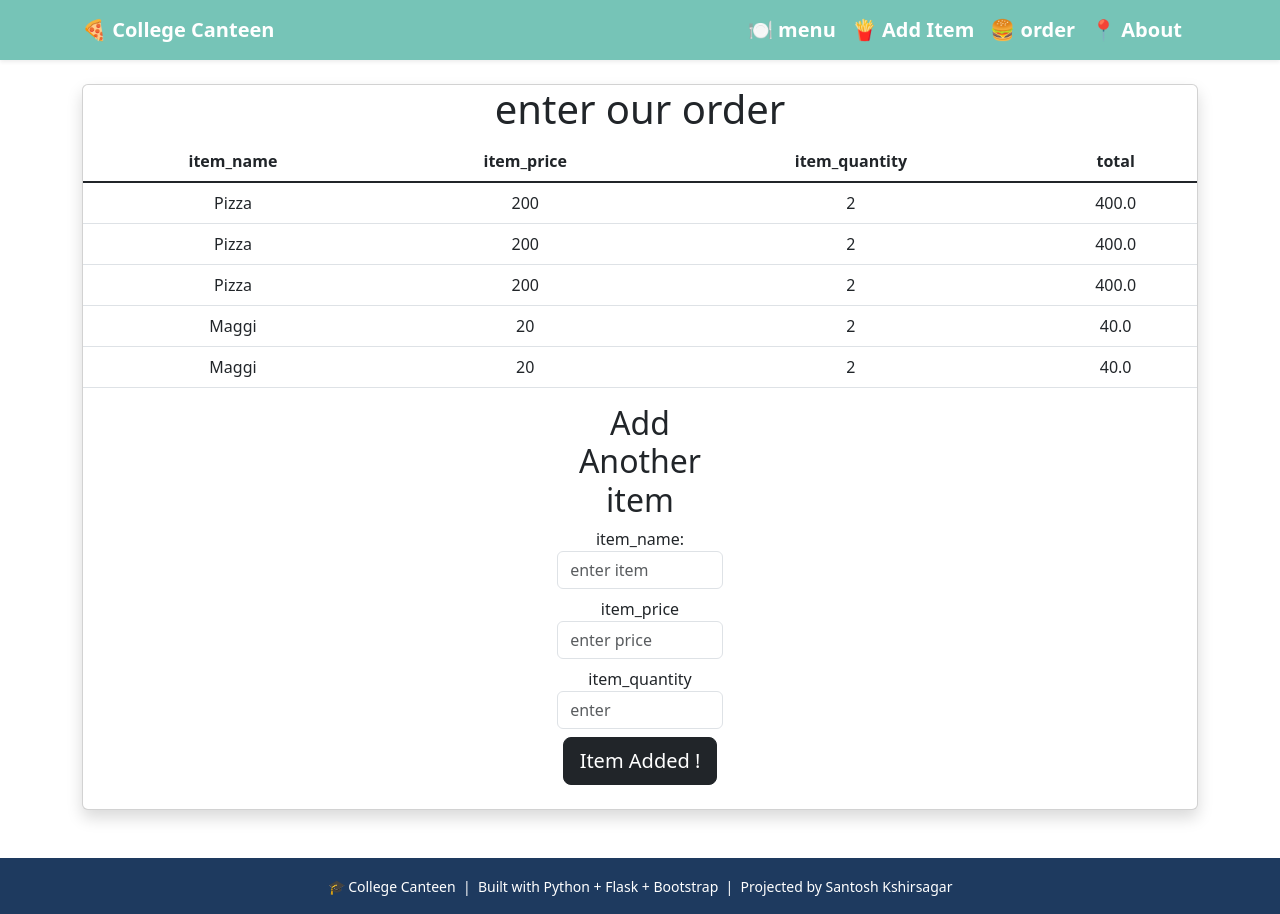
After one commit to santoshkshirsagar8989-cyber/PYTHON_PROGRAMS, a Flask app: page /order in a window 1280 px wide. The commit adds this page. Run offline with Flask 3, Linux system fonts and the light colour scheme; data comes from the database, SQL or seed files in the repository; both versions use the stored data as it was after the commit.

Commit message:
After long days Day 7-Day 12

```diff
--- a/app.py
+++ b/app.py
@@ -1,24 +1,22 @@
-# Flask is a micro web frame work writeen in python
-# Flask concept
-#   Browser(crome)request-->Flask-->python code
-#   Browser(crome)<--response<--Flask<--python code
-from tkinter import Menu
+from flask import Flask, render_template, request, redirect, url_for, flash
+from database import get_db as get_db_menus, init_db as init_db_menus
+from database1 import get_db as get_db_orders, init_db as init_db_orders
+app = Flask(__name__)
+app.secret_key = 'project2026'
 
-from flask import Flask, render_template
-
-app = Flask(__name__)
+items=[]
 
 Menus = [
     {"name":"pizza","price":100},
     {"name":"Burger","price":50},
     {"name":"Sandwich","price":75},
-    {"name":"Pasta","price":120}
+    {"name":"Pasta","price":120},
+    {"name":"Vadapav","price":30}
 ]
-
 
 @app.route('/')
 def home():
-    return render_template('home.html',Menus=Menus)
+    return render_template('home.html',)
 
 @app.route('/base')
 def base():
@@ -28,5 +26,71 @@ def base():
 def about():
     return render_template('about.html')
 
+@app.route('/order', methods=['GET', 'POST'])
+def order():
+    if request.method == 'POST':
+        name = request.form.get('name')
+        price = request.form.get('price')
+        quantity  = request.form.get('quantity')
+
+        if not name or not price or not quantity:
+            flash('please provide both name ans price','danger')
+            return render_template("order.html")
+        conn = get_db_orders()
+        conn.execute(''' INSERT INTO allorder(name,price,quantity) VALUES(?,?,?)''',
+                    (name,price,quantity)
+                    )
+
+        conn.commit()
+        conn.close()
+
+        flash('Order added successfully','success')
+        return redirect(url_for('order'))
+
+    conn = get_db_orders()
+    items = conn.execute('SELECT * FROM allorder').fetchall()
+    conn.close()
+    return render_template('order.html', items=items)
+
+
+@app.route("/menu")
+def menu():
+    conn = get_db_menus()
+    menus = conn.execute('SELECT * FROM menus ORDER BY price DESC').fetchall()
+    conn.close()
+    return render_template('menu.html', menus=menus)
+
+@app.route('/add_item', methods=['GET', 'POST'])
+def add_item():
+    if request.method == "POST":
+        name = request.form.get('name')
+        price = request.form.get('price')
+
+        if not name or not price :
+            flash('please provide both name ans price','danger')
+            return render_template("add_item.html")
+        conn = get_db_menus()
+        conn.execute(''' INSERT INTO menus(name,price) VALUES(?,?)''',
+                    (name,price)
+                    )
+
+        conn.commit()
+        conn.close()
+
+        conn =get_db_menus()
+        conn.execute('''SELECT * FROM menus
+                     WHERE price = ?''',(price,)).fetchall()
+        conn.commit()
+        conn.close()
+
+        new_item={"name":name,"price":price}
+        Menus.append(new_item)
+        flash(f"{name} added successfully","success")
+        return redirect(url_for('menu'))
+
+    return render_template('add_item.html')
+
 if __name__ == "__main__":
+    init_db_menus()
+    init_db_orders()
     app.run(debug=True)
--- /dev/null
+++ b/database1.py
@@ -0,0 +1,28 @@
+import sqlite3
+from flask import Flask, render_template, request, flash
+app = Flask(__name__)
+app.secret_key = "kshirsagar"
+
+# 2 functions
+def get_db():
+    """"Database Connection"""
+    conn = sqlite3.connect('myorder.db')
+    conn.row_factory = sqlite3.Row
+    return conn
+
+def init_db():
+    """Create Table"""
+    conn = get_db()
+    conn.execute('''CREATE TABLE IF NOT EXISTS allorder
+                 (id INTEGER PRIMARY KEY AUTOINCREMENT,
+                 name TEXT NOT NULL,
+                 quantity INTEGER NOT NULL,
+                 price INTEGER NOT NULL)
+                 ''')
+
+    conn.commit()
+    conn.close()
+
+if __name__ == "__main__":
+    init_db()
+    app.run(debug=True)
--- a/templates/about.html
+++ b/templates/about.html
@@ -1,11 +1,11 @@
 {% extends "base.html" %}
 {% block title %} About our canteen {% endblock %}
 {% block content %}
-<div class="d-flex justify-content-center align-item-center" style="height: 200px;">
+<div class="d-flex justify-content-center align-item-center" style="height: 380px;">
     <div class="col-md-8">
         <div class="card shadow">
             <div class="card-body">
-                <h1 class="card-text">This project is simple flask demo application</h1>
+                <h1 class="card-text fw-bold mt-1">This project is simple flask demo application</h1>
                 <hr>
                 <p>Welcome to canteen, Sorry for any single mistake made our staff !</p>
                 <p>We're very thackfull you visited our canteen </p>
--- a/templates/base.html
+++ b/templates/base.html
@@ -1,25 +1,86 @@
 <!DOCTYPE html>
-<html>
+<html lang="en">
 <head>
+    <meta charset="UTF-2">
+    <meta name="viewport" content="width=device-width, initial-scale=1.0">
     <title>{%block title %} Colage Canteen {% endblock %}</title> <align="left">
     <link href="https://cdn.jsdelivr.net/npm/bootstrap@5.3.0/dist/css/bootstrap.min.css" rel="stylesheet">
+    <style>
+        .navbar {
+            min-height: 60px;
+        }
+        :root {
+            --brand: #1e3a5f;
+        }
+        .navbar-brand-custom { background-color: var(--brand); }
+        .btn-brand {
+            background-color: var(--brand);
+            color: white;
+            border: none;
+        }
+        .btn-brand:hover { background-color: #162d4a; color: white; }
+        .hero-section {
+            background: linear-gradient(135deg, #1e3a5f 0%, #2d6a9f 100%);
+            color: white;
+            border-radius: 12px;
+        }
+        .nav-link {
+            font-size: 0.95rem;
+            font-weight: 500;
+        }
+        .stat-card {
+            border: none;
+            border-radius: 12px;
+            transition: transform 0.2s;
+        }
+        .stat-card:hover { transform: translateY(-3px); }
+        .student-card {
+            border: none;
+            border-radius: 12px;
+            box-shadow: 0 2px 8px rgba(0,0,0,0.08);
+            transition: transform 0.2s, box-shadow 0.2s;
+        }
+        .student-card:hover {
+            transform: translateY(-4px);
+            box-shadow: 0 6px 20px rgba(0,0,0,0.12);
+        }
+    </style>
 </head>
-<body>
-    <nav class="navbar navbar-expand-lg navbar-dark bg-dark"> #navbar  -expand-lg tis is respsive break point navbar-dark bg-dark is for dark theme
-        <div class="container"> #this means navbar content will be centered in the page
-            <a class="navbar-brand" href="{{url_for('home')}}">College Canteen</a>
-            <div class="navbar-nav ms-auto" >#  we save our links in navbar-nav and ms-auto is for right align
-                <a class="nav-link" href="{{url_for('home')}}">Home</a>
-                <a class="nav-link" href="{{url_for('about')}}">About</a>
+<body class="bg-ligt">
+     <nav class="navbar navbar-expand navbar-dark shadow-sm"
+         style="background-color: #3dac99b4;">
+        <div class="container justify-content-center">
+            <a class="navbar-brand fw-bold fs-5 me-5" href="{{url_for('home')}}"> 🍕 College Canteen</a>
+            <div class="navbar-nav ms-auto" >
+                <a class="navbar-brand fw-bold fs-5 me-3" href="{{url_for('menu')}}"> 🍽 menu</a>
+                <a class="navbar-brand fw-bold fs-5 me-3" href="{{url_for('add_item')}}"> 🍟 Add Item</a>
+                <a class="navbar-brand fw-bold fs-5 me-3" href="{{url_for('order')}}"> 🍔 order</a>
+                <a class="navbar-brand fw-bold fs-5 me-3" href="{{url_for('about')}}">📍 About</a>
             </div>
         </div>
     </nav>
+
+    {% with messages = get_flashed_messages(with_categories=true) %}
+    {% if messages %}
+    {% for category, message in messages %}
+        <div class="alert alert-{{ category }} alert dismissible fade show " role="alert">
+            {{ message }}
+            <button type="button" class="btn-close" data-bs-dismiss="alert" aria-label="Close"></button>
+            </div>
+        {% endfor %}
+    {% endif %}
+    {% endwith %}
     <div class="container mt-4">
-
+    {% block content %}
+     {% endblock %}
     </div>
 </body>
-    <hr>
-     {%block content %}{% endblock %}
-    </hr>
+     <footer style="background-color: #1e3a5f;" class="text-white text-center py-3 mt-5">
+        <small>
+            🎓 College Canteen &nbsp;|&nbsp;
+            Built with Python + Flask + Bootstrap &nbsp;|&nbsp;
+            Projected by Santosh Kshirsagar
+        </small>
+    </footer>
 </body>
 </html>
--- /dev/null
+++ b/templates/order.html
@@ -0,0 +1,47 @@
+{% extends "base.html" %}
+{% block title %} order mile {% endblock %}
+<link href="https://cdn.jsdelivr.net/npm/bootstrap@5.3.0/dist/css/bootstrap.min.css"
+          rel="stylesheet">
+{% block content %}
+<div class="card shadow text-center">
+  <h1>enter our order</h1>
+  <table class="table">
+    <thead>
+      <tr>
+        <th>item_name</th>
+        <th>item_price</th>
+        <th>item_quantity</th>
+        <th>total</th>
+      </tr>
+    </thead>
+    <tbody class="table-group-divider">
+      {% for item in items %}
+      <tr>
+        <td>{{ item.name }}</td>
+        <td>{{ item.price }}</td>
+        <td>{{ item.quantity }}</td>
+        <td>{{ ((item.price|default(0)|float) * (item.quantity|default(0)|int)) }}</td>
+      </tr>
+      {% endfor %}
+    </tbody>
+  </table>
+  <div class="row justify-content-center">
+      <div class="col-md-2">
+          <div>
+              <h2>Add Another item</h2>
+          </div>
+          <div class="">
+              <form action="{{url_for('order')}}" method="POST">
+                  <div class="mb-4">
+                      <label class="form-label">item_name:<input name = "name" class="form-control" placeholder="enter item" type="text"></label>
+                      <label class="form-label">item_price<input name = "price" class="form-control" placeholder="enter price" type="number"></label>
+                      <label class="form-label">item_quantity<input name = "quantity" class="form-control" placeholder="enter " type="number"></label>
+                      <button type="submit" class="btn btn-dark btn-lg">Item Added !</button>
+                  </div>
+              </form>
+          </div>
+      </div>
+    </div>
+  </div>
+</div>
+{% endblock %}
```
Also changed, not shown: database.py (added, +27 -0 lines), templates/add_item.html (added, +24 -0 lines), templates/home.html (+17 -27 lines), templates/menu.html (added, +33 -0 lines), myorder.db (added), myproject.db (added).
